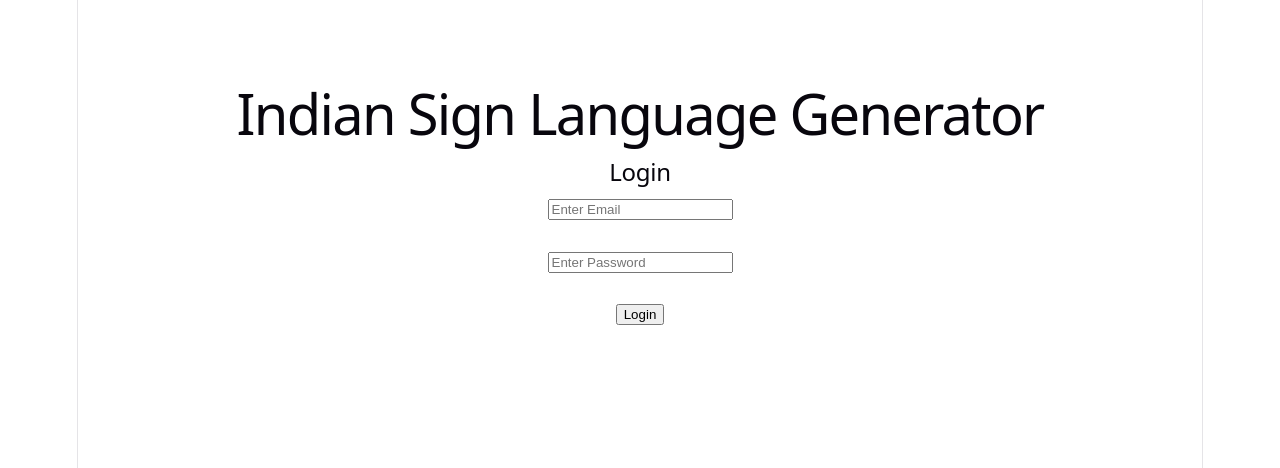
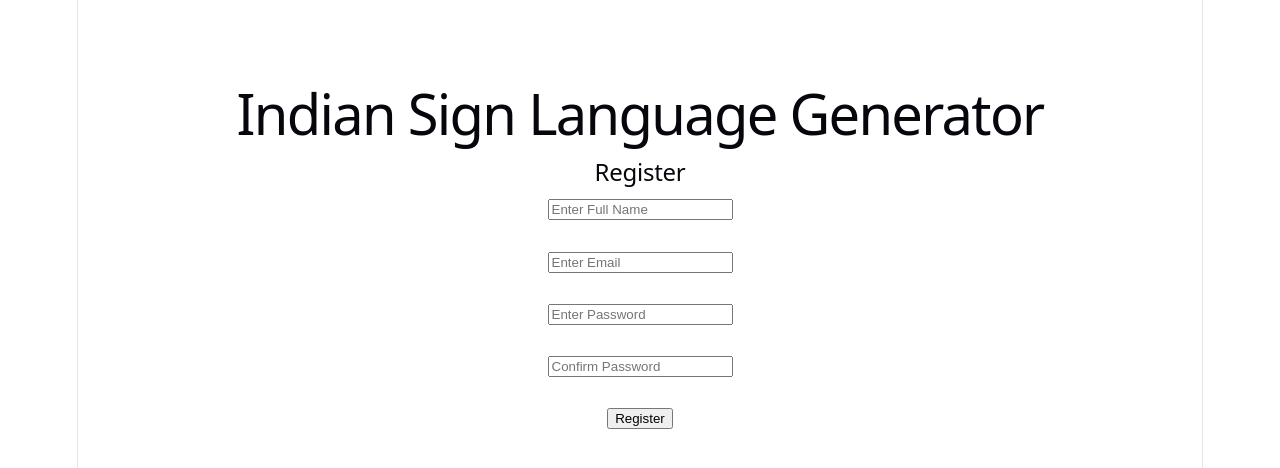
Before and after one commit to PRIYADHARSHINI509/AI-Tool-ISL-Generator, a React app in the folder frontend/: page / in a window 1280 px wide. Shown: the top 468 px of the page. Built offline with nearby package versions, Linux system fonts and the light colour scheme; the HTML template or start-up script is replaced by a standard one.

Commit message:
June 15 Registration Page Development Completed

```diff
--- a/frontend/src/App.jsx
+++ b/frontend/src/App.jsx
@@ -1,9 +1,9 @@
-import Login from "./pages/Login";
+import Register from "./pages/Register";
 
 function App() {
   return (
     <div>
-      <Login />
+      <Register />
     </div>
   );
 }
--- a/frontend/src/pages/Register.jsx
+++ b/frontend/src/pages/Register.jsx
@@ -5,13 +5,32 @@ function Register() {
 
       <h2>Register</h2>
 
-      <input type="text" placeholder="Enter Name" />
+      <input
+        type="text"
+        placeholder="Enter Full Name"
+      />
+
       <br /><br />
 
-      <input type="email" placeholder="Enter Email" />
+      <input
+        type="email"
+        placeholder="Enter Email"
+      />
+
       <br /><br />
 
-      <input type="password" placeholder="Enter Password" />
+      <input
+        type="password"
+        placeholder="Enter Password"
+      />
+
+      <br /><br />
+
+      <input
+        type="password"
+        placeholder="Confirm Password"
+      />
+
       <br /><br />
 
       <button>Register</button>
```
